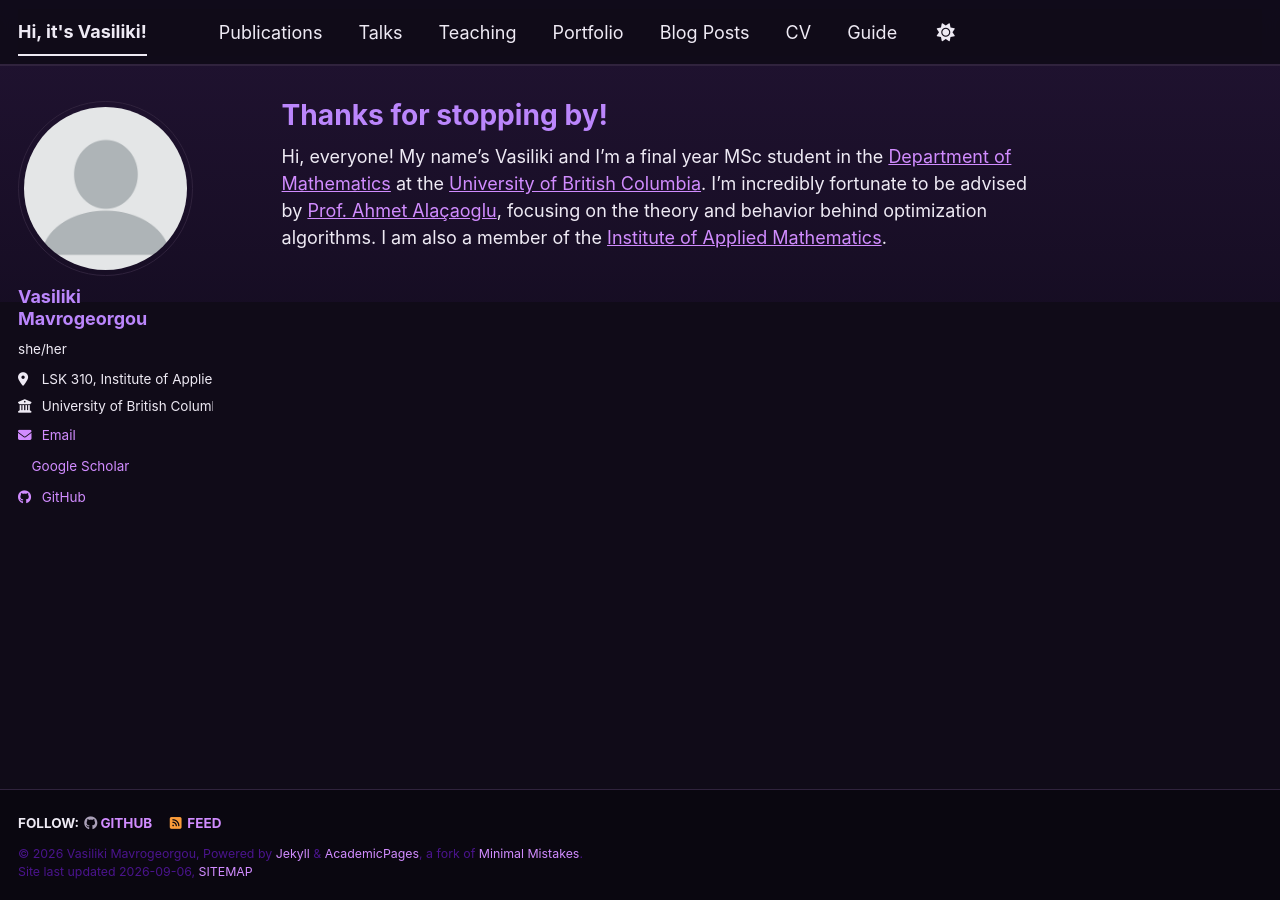
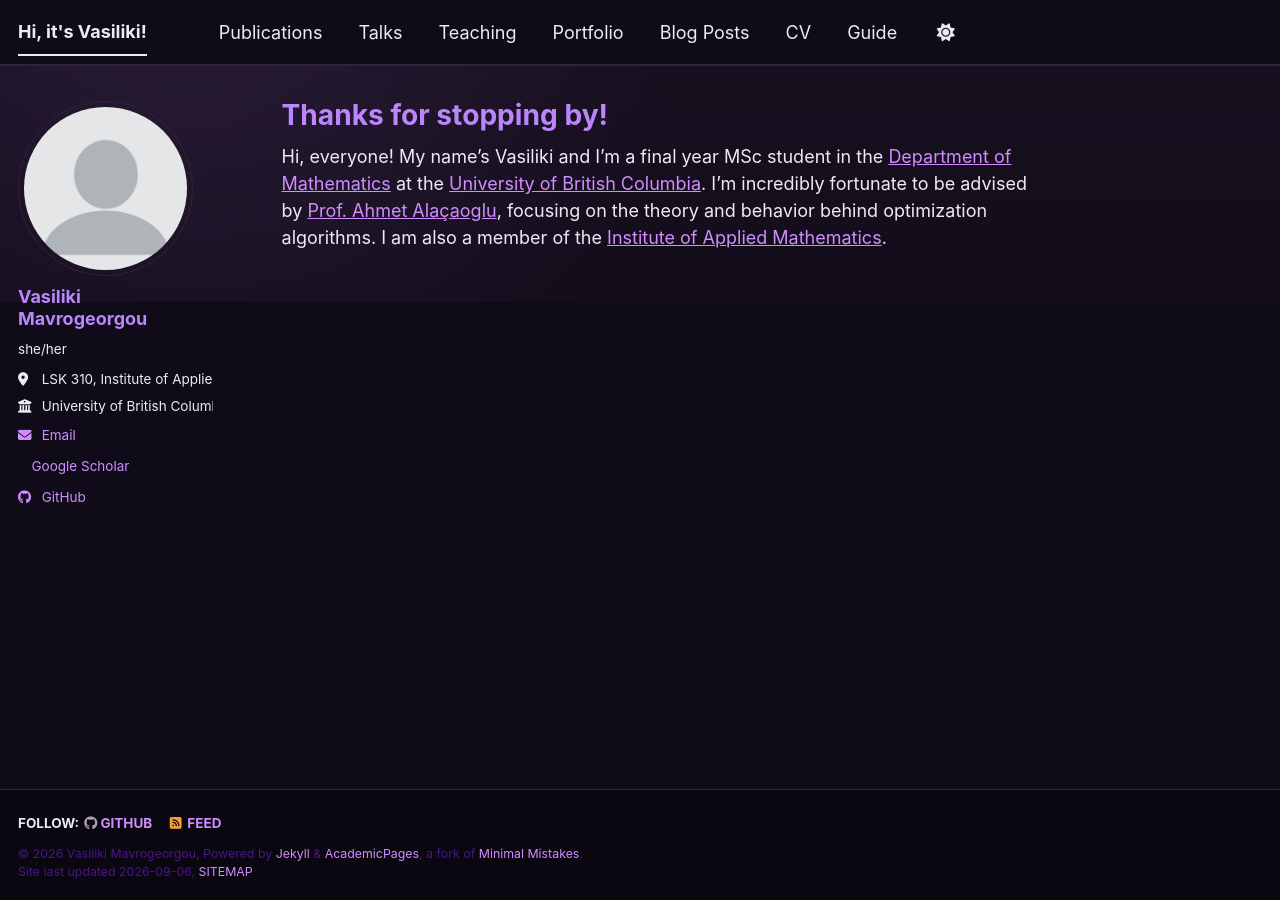
Before and after one commit to vmavrogeorgou/vmavrogeorgou.github.io, a Jekyll site: the page built from _pages/about.md, in a window 1280 px wide. Built offline with Jekyll 4.4.1, drawn with Linux system fonts in a browser that asks for light colours; a style sheet for code colours, icons or effects is not loaded.

Commit message:
Modify background gradients and text color in theme
Updated body background gradients and text color.

```diff
--- a/_sass/theme/_purple_dark.scss
+++ b/_sass/theme/_purple_dark.scss
@@ -68,19 +68,21 @@ body {
 
 body {
   background:
+    radial-gradient(
+      circle at 15% 0%,
+      rgba(187, 134, 252, 0.10),
+      transparent 35%
+    ),
     linear-gradient(
       180deg,
-      #211332 0%,
-      #160d23 35%,
-      #100b18 75%,
+      #181020 0%,
+      #100b18 55%,
       #0b0710 100%
     ) !important;
 
   background-attachment: fixed !important;
-
-  color: $text !important;
+  color: #eeeaf4 !important;
 }
-
 
 /* ==========================================================================
    MAIN STRUCTURAL AREAS
```
